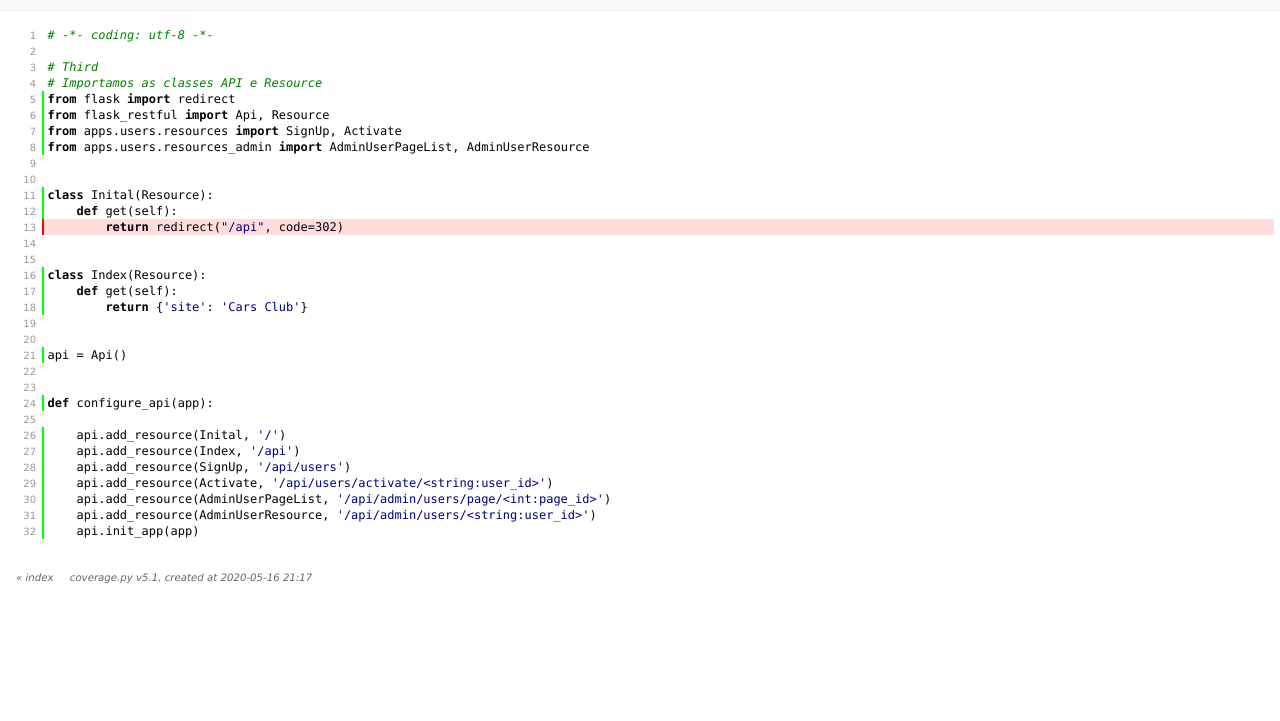
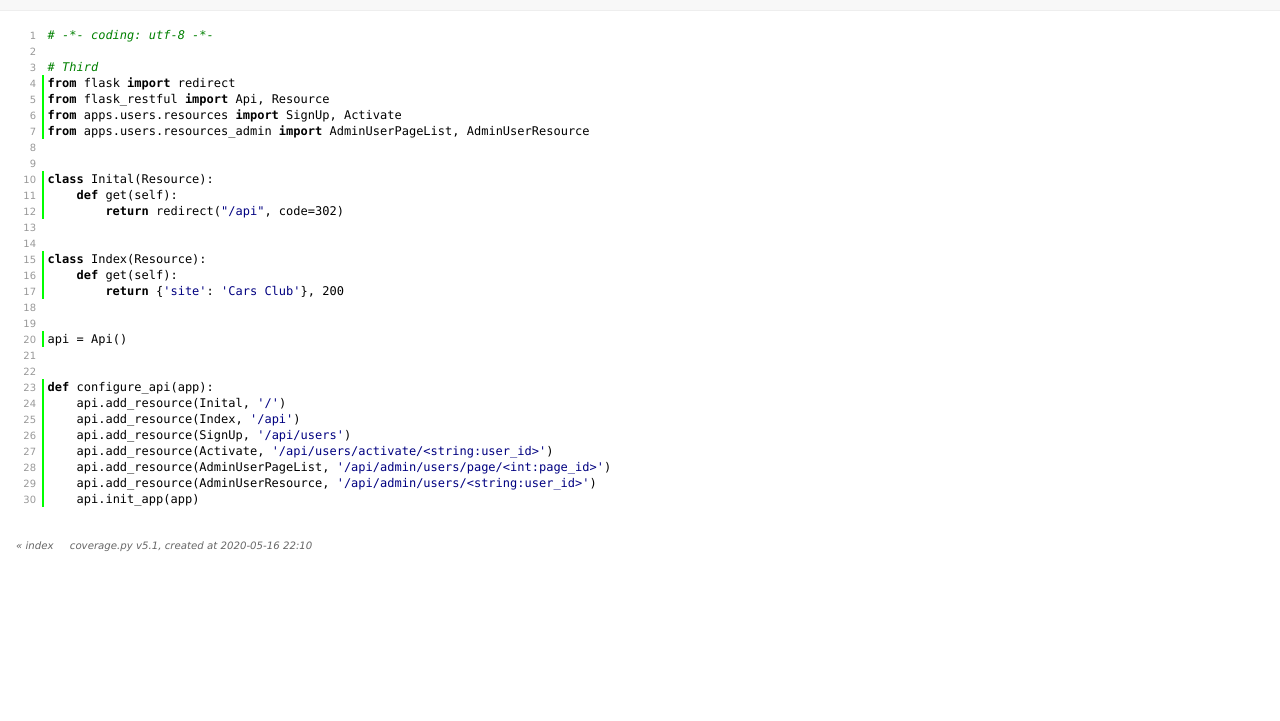
Before and after one commit to Leoalmeida95/carsclub, a plain HTML site: page htmlcov/apps_api_py.html in a window 1280 px wide. Shown: the part 79-800 px from the top of the page. Drawn offline with Linux system fonts and the light colour scheme.

```diff
--- a/htmlcov/apps_api_py.html
+++ b/htmlcov/apps_api_py.html
@@ -3,7 +3,7 @@
 <head>
     <meta http-equiv="Content-Type" content="text/html; charset=utf-8">
     <meta http-equiv="X-UA-Compatible" content="IE=emulateIE7" />
-    <title>Coverage for apps/api.py: 95%</title>
+    <title>Coverage for apps/api.py: 100%</title>
     <link rel="stylesheet" href="style.css" type="text/css">
     <script type="text/javascript" src="jquery.min.js"></script>
     <script type="text/javascript" src="jquery.hotkeys.js"></script>
@@ -17,13 +17,13 @@
 <div id="header">
     <div class="content">
         <h1>Coverage for <b>apps/api.py</b> :
-            <span class="pc_cov">95%</span>
+            <span class="pc_cov">100%</span>
         </h1>
         <img id="keyboard_icon" src="keybd_closed.png" alt="Show keyboard shortcuts" />
         <h2 class="stats">
             19 statements &nbsp;
-            <span class="run shortkey_r button_toggle_run">18 run</span>
-            <span class="mis show_mis shortkey_m button_toggle_mis">1 missing</span>
+            <span class="run shortkey_r button_toggle_run">19 run</span>
+            <span class="mis show_mis shortkey_m button_toggle_mis">0 missing</span>
             <span class="exc show_exc shortkey_x button_toggle_exc">0 excluded</span>
         </h2>
     </div>
@@ -54,41 +54,39 @@
     <p id="t1" class="pln"><span class="n"><a href="#t1">1</a></span><span class="t"><span class="com"># -*- coding: utf-8 -*-</span>&nbsp;</span><span class="r"></span></p>
     <p id="t2" class="pln"><span class="n"><a href="#t2">2</a></span><span class="t">&nbsp;</span><span class="r"></span></p>
     <p id="t3" class="pln"><span class="n"><a href="#t3">3</a></span><span class="t"><span class="com"># Third</span>&nbsp;</span><span class="r"></span></p>
-    <p id="t4" class="pln"><span class="n"><a href="#t4">4</a></span><span class="t"><span class="com"># Importamos as classes API e Resource</span>&nbsp;</span><span class="r"></span></p>
-    <p id="t5" class="run"><span class="n"><a href="#t5">5</a></span><span class="t"><span class="key">from</span> <span class="nam">flask</span> <span class="key">import</span> <span class="nam">redirect</span>&nbsp;</span><span class="r"></span></p>
-    <p id="t6" class="run"><span class="n"><a href="#t6">6</a></span><span class="t"><span class="key">from</span> <span class="nam">flask_restful</span> <span class="key">import</span> <span class="nam">Api</span><span class="op">,</span> <span class="nam">Resource</span>&nbsp;</span><span class="r"></span></p>
-    <p id="t7" class="run"><span class="n"><a href="#t7">7</a></span><span class="t"><span class="key">from</span> <span class="nam">apps</span><span class="op">.</span><span class="nam">users</span><span class="op">.</span><span class="nam">resources</span> <span class="key">import</span> <span class="nam">SignUp</span><span class="op">,</span> <span class="nam">Activate</span>&nbsp;</span><span class="r"></span></p>
-    <p id="t8" class="run"><span class="n"><a href="#t8">8</a></span><span class="t"><span class="key">from</span> <span class="nam">apps</span><span class="op">.</span><span class="nam">users</span><span class="op">.</span><span class="nam">resources_admin</span> <span class="key">import</span> <span class="nam">AdminUserPageList</span><span class="op">,</span> <span class="nam">AdminUserResource</span>&nbsp;</span><span class="r"></span></p>
+    <p id="t4" class="run"><span class="n"><a href="#t4">4</a></span><span class="t"><span class="key">from</span> <span class="nam">flask</span> <span class="key">import</span> <span class="nam">redirect</span>&nbsp;</span><span class="r"></span></p>
+    <p id="t5" class="run"><span class="n"><a href="#t5">5</a></span><span class="t"><span class="key">from</span> <span class="nam">flask_restful</span> <span class="key">import</span> <span class="nam">Api</span><span class="op">,</span> <span class="nam">Resource</span>&nbsp;</span><span class="r"></span></p>
+    <p id="t6" class="run"><span class="n"><a href="#t6">6</a></span><span class="t"><span class="key">from</span> <span class="nam">apps</span><span class="op">.</span><span class="nam">users</span><span class="op">.</span><span class="nam">resources</span> <span class="key">import</span> <span class="nam">SignUp</span><span class="op">,</span> <span class="nam">Activate</span>&nbsp;</span><span class="r"></span></p>
+    <p id="t7" class="run"><span class="n"><a href="#t7">7</a></span><span class="t"><span class="key">from</span> <span class="nam">apps</span><span class="op">.</span><span class="nam">users</span><span class="op">.</span><span class="nam">resources_admin</span> <span class="key">import</span> <span class="nam">AdminUserPageList</span><span class="op">,</span> <span class="nam">AdminUserResource</span>&nbsp;</span><span class="r"></span></p>
+    <p id="t8" class="pln"><span class="n"><a href="#t8">8</a></span><span class="t">&nbsp;</span><span class="r"></span></p>
     <p id="t9" class="pln"><span class="n"><a href="#t9">9</a></span><span class="t">&nbsp;</span><span class="r"></span></p>
-    <p id="t10" class="pln"><span class="n"><a href="#t10">10</a></span><span class="t">&nbsp;</span><span class="r"></span></p>
-    <p id="t11" class="run"><span class="n"><a href="#t11">11</a></span><span class="t"><span class="key">class</span> <span class="nam">Inital</span><span class="op">(</span><span class="nam">Resource</span><span class="op">)</span><span class="op">:</span>&nbsp;</span><span class="r"></span></p>
-    <p id="t12" class="run"><span class="n"><a href="#t12">12</a></span><span class="t">    <span class="key">def</span> <span class="nam">get</span><span class="op">(</span><span class="nam">self</span><span class="op">)</span><span class="op">:</span>&nbsp;</span><span class="r"></span></p>
-    <p id="t13" class="mis show_mis"><span class="n"><a href="#t13">13</a></span><span class="t">        <span class="key">return</span> <span class="nam">redirect</span><span class="op">(</span><span class="str">"/api"</span><span class="op">,</span> <span class="nam">code</span><span class="op">=</span><span class="num">302</span><span class="op">)</span>&nbsp;</span><span class="r"></span></p>
+    <p id="t10" class="run"><span class="n"><a href="#t10">10</a></span><span class="t"><span class="key">class</span> <span class="nam">Inital</span><span class="op">(</span><span class="nam">Resource</span><span class="op">)</span><span class="op">:</span>&nbsp;</span><span class="r"></span></p>
+    <p id="t11" class="run"><span class="n"><a href="#t11">11</a></span><span class="t">    <span class="key">def</span> <span class="nam">get</span><span class="op">(</span><span class="nam">self</span><span class="op">)</span><span class="op">:</span>&nbsp;</span><span class="r"></span></p>
+    <p id="t12" class="run"><span class="n"><a href="#t12">12</a></span><span class="t">        <span class="key">return</span> <span class="nam">redirect</span><span class="op">(</span><span class="str">"/api"</span><span class="op">,</span> <span class="nam">code</span><span class="op">=</span><span class="num">302</span><span class="op">)</span>&nbsp;</span><span class="r"></span></p>
+    <p id="t13" class="pln"><span class="n"><a href="#t13">13</a></span><span class="t">&nbsp;</span><span class="r"></span></p>
     <p id="t14" class="pln"><span class="n"><a href="#t14">14</a></span><span class="t">&nbsp;</span><span class="r"></span></p>
-    <p id="t15" class="pln"><span class="n"><a href="#t15">15</a></span><span class="t">&nbsp;</span><span class="r"></span></p>
-    <p id="t16" class="run"><span class="n"><a href="#t16">16</a></span><span class="t"><span class="key">class</span> <span class="nam">Index</span><span class="op">(</span><span class="nam">Resource</span><span class="op">)</span><span class="op">:</span>&nbsp;</span><span class="r"></span></p>
-    <p id="t17" class="run"><span class="n"><a href="#t17">17</a></span><span class="t">    <span class="key">def</span> <span class="nam">get</span><span class="op">(</span><span class="nam">self</span><span class="op">)</span><span class="op">:</span>&nbsp;</span><span class="r"></span></p>
-    <p id="t18" class="run"><span class="n"><a href="#t18">18</a></span><span class="t">        <span class="key">return</span> <span class="op">{</span><span class="str">'site'</span><span class="op">:</span> <span class="str">'Cars Club'</span><span class="op">}</span>&nbsp;</span><span class="r"></span></p>
+    <p id="t15" class="run"><span class="n"><a href="#t15">15</a></span><span class="t"><span class="key">class</span> <span class="nam">Index</span><span class="op">(</span><span class="nam">Resource</span><span class="op">)</span><span class="op">:</span>&nbsp;</span><span class="r"></span></p>
+    <p id="t16" class="run"><span class="n"><a href="#t16">16</a></span><span class="t">    <span class="key">def</span> <span class="nam">get</span><span class="op">(</span><span class="nam">self</span><span class="op">)</span><span class="op">:</span>&nbsp;</span><span class="r"></span></p>
+    <p id="t17" class="run"><span class="n"><a href="#t17">17</a></span><span class="t">        <span class="key">return</span> <span class="op">{</span><span class="str">'site'</span><span class="op">:</span> <span class="str">'Cars Club'</span><span class="op">}</span><span class="op">,</span> <span class="num">200</span>&nbsp;</span><span class="r"></span></p>
+    <p id="t18" class="pln"><span class="n"><a href="#t18">18</a></span><span class="t">&nbsp;</span><span class="r"></span></p>
     <p id="t19" class="pln"><span class="n"><a href="#t19">19</a></span><span class="t">&nbsp;</span><span class="r"></span></p>
-    <p id="t20" class="pln"><span class="n"><a href="#t20">20</a></span><span class="t">&nbsp;</span><span class="r"></span></p>
-    <p id="t21" class="run"><span class="n"><a href="#t21">21</a></span><span class="t"><span class="nam">api</span> <span class="op">=</span> <span class="nam">Api</span><span class="op">(</span><span class="op">)</span>&nbsp;</span><span class="r"></span></p>
+    <p id="t20" class="run"><span class="n"><a href="#t20">20</a></span><span class="t"><span class="nam">api</span> <span class="op">=</span> <span class="nam">Api</span><span class="op">(</span><span class="op">)</span>&nbsp;</span><span class="r"></span></p>
+    <p id="t21" class="pln"><span class="n"><a href="#t21">21</a></span><span class="t">&nbsp;</span><span class="r"></span></p>
     <p id="t22" class="pln"><span class="n"><a href="#t22">22</a></span><span class="t">&nbsp;</span><span class="r"></span></p>
-    <p id="t23" class="pln"><span class="n"><a href="#t23">23</a></span><span class="t">&nbsp;</span><span class="r"></span></p>
-    <p id="t24" class="run"><span class="n"><a href="#t24">24</a></span><span class="t"><span class="key">def</span> <span class="nam">configure_api</span><span class="op">(</span><span class="nam">app</span><span class="op">)</span><span class="op">:</span>&nbsp;</span><span class="r"></span></p>
-    <p id="t25" class="pln"><span class="n"><a href="#t25">25</a></span><span class="t">&nbsp;</span><span class="r"></span></p>
-    <p id="t26" class="run"><span class="n"><a href="#t26">26</a></span><span class="t">    <span class="nam">api</span><span class="op">.</span><span class="nam">add_resource</span><span class="op">(</span><span class="nam">Inital</span><span class="op">,</span> <span class="str">'/'</span><span class="op">)</span>&nbsp;</span><span class="r"></span></p>
-    <p id="t27" class="run"><span class="n"><a href="#t27">27</a></span><span class="t">    <span class="nam">api</span><span class="op">.</span><span class="nam">add_resource</span><span class="op">(</span><span class="nam">Index</span><span class="op">,</span> <span class="str">'/api'</span><span class="op">)</span>&nbsp;</span><span class="r"></span></p>
-    <p id="t28" class="run"><span class="n"><a href="#t28">28</a></span><span class="t">    <span class="nam">api</span><span class="op">.</span><span class="nam">add_resource</span><span class="op">(</span><span class="nam">SignUp</span><span class="op">,</span> <span class="str">'/api/users'</span><span class="op">)</span>&nbsp;</span><span class="r"></span></p>
-    <p id="t29" class="run"><span class="n"><a href="#t29">29</a></span><span class="t">    <span class="nam">api</span><span class="op">.</span><span class="nam">add_resource</span><span class="op">(</span><span class="nam">Activate</span><span class="op">,</span> <span class="str">'/api/users/activate/&lt;string:user_id>'</span><span class="op">)</span>&nbsp;</span><span class="r"></span></p>
-    <p id="t30" class="run"><span class="n"><a href="#t30">30</a></span><span class="t">    <span class="nam">api</span><span class="op">.</span><span class="nam">add_resource</span><span class="op">(</span><span class="nam">AdminUserPageList</span><span class="op">,</span> <span class="str">'/api/admin/users/page/&lt;int:page_id>'</span><span class="op">)</span>&nbsp;</span><span class="r"></span></p>
-    <p id="t31" class="run"><span class="n"><a href="#t31">31</a></span><span class="t">    <span class="nam">api</span><span class="op">.</span><span class="nam">add_resource</span><span class="op">(</span><span class="nam">AdminUserResource</span><span class="op">,</span> <span class="str">'/api/admin/users/&lt;string:user_id>'</span><span class="op">)</span>&nbsp;</span><span class="r"></span></p>
-    <p id="t32" class="run"><span class="n"><a href="#t32">32</a></span><span class="t">    <span class="nam">api</span><span class="op">.</span><span class="nam">init_app</span><span class="op">(</span><span class="nam">app</span><span class="op">)</span>&nbsp;</span><span class="r"></span></p>
+    <p id="t23" class="run"><span class="n"><a href="#t23">23</a></span><span class="t"><span class="key">def</span> <span class="nam">configure_api</span><span class="op">(</span><span class="nam">app</span><span class="op">)</span><span class="op">:</span>&nbsp;</span><span class="r"></span></p>
+    <p id="t24" class="run"><span class="n"><a href="#t24">24</a></span><span class="t">    <span class="nam">api</span><span class="op">.</span><span class="nam">add_resource</span><span class="op">(</span><span class="nam">Inital</span><span class="op">,</span> <span class="str">'/'</span><span class="op">)</span>&nbsp;</span><span class="r"></span></p>
+    <p id="t25" class="run"><span class="n"><a href="#t25">25</a></span><span class="t">    <span class="nam">api</span><span class="op">.</span><span class="nam">add_resource</span><span class="op">(</span><span class="nam">Index</span><span class="op">,</span> <span class="str">'/api'</span><span class="op">)</span>&nbsp;</span><span class="r"></span></p>
+    <p id="t26" class="run"><span class="n"><a href="#t26">26</a></span><span class="t">    <span class="nam">api</span><span class="op">.</span><span class="nam">add_resource</span><span class="op">(</span><span class="nam">SignUp</span><span class="op">,</span> <span class="str">'/api/users'</span><span class="op">)</span>&nbsp;</span><span class="r"></span></p>
+    <p id="t27" class="run"><span class="n"><a href="#t27">27</a></span><span class="t">    <span class="nam">api</span><span class="op">.</span><span class="nam">add_resource</span><span class="op">(</span><span class="nam">Activate</span><span class="op">,</span> <span class="str">'/api/users/activate/&lt;string:user_id>'</span><span class="op">)</span>&nbsp;</span><span class="r"></span></p>
+    <p id="t28" class="run"><span class="n"><a href="#t28">28</a></span><span class="t">    <span class="nam">api</span><span class="op">.</span><span class="nam">add_resource</span><span class="op">(</span><span class="nam">AdminUserPageList</span><span class="op">,</span> <span class="str">'/api/admin/users/page/&lt;int:page_id>'</span><span class="op">)</span>&nbsp;</span><span class="r"></span></p>
+    <p id="t29" class="run"><span class="n"><a href="#t29">29</a></span><span class="t">    <span class="nam">api</span><span class="op">.</span><span class="nam">add_resource</span><span class="op">(</span><span class="nam">AdminUserResource</span><span class="op">,</span> <span class="str">'/api/admin/users/&lt;string:user_id>'</span><span class="op">)</span>&nbsp;</span><span class="r"></span></p>
+    <p id="t30" class="run"><span class="n"><a href="#t30">30</a></span><span class="t">    <span class="nam">api</span><span class="op">.</span><span class="nam">init_app</span><span class="op">(</span><span class="nam">app</span><span class="op">)</span>&nbsp;</span><span class="r"></span></p>
 </div>
 <div id="footer">
     <div class="content">
         <p>
             <a class="nav" href="index.html">&#xab; index</a> &nbsp; &nbsp; <a class="nav" href="https://coverage.readthedocs.io">coverage.py v5.1</a>,
-            created at 2020-05-16 21:17
+            created at 2020-05-16 22:10
         </p>
     </div>
 </div>
```
Also changed, not shown: htmlcov/index.html (+5 -5 lines), htmlcov/status.json (+1 -1 lines), 2 other files.
